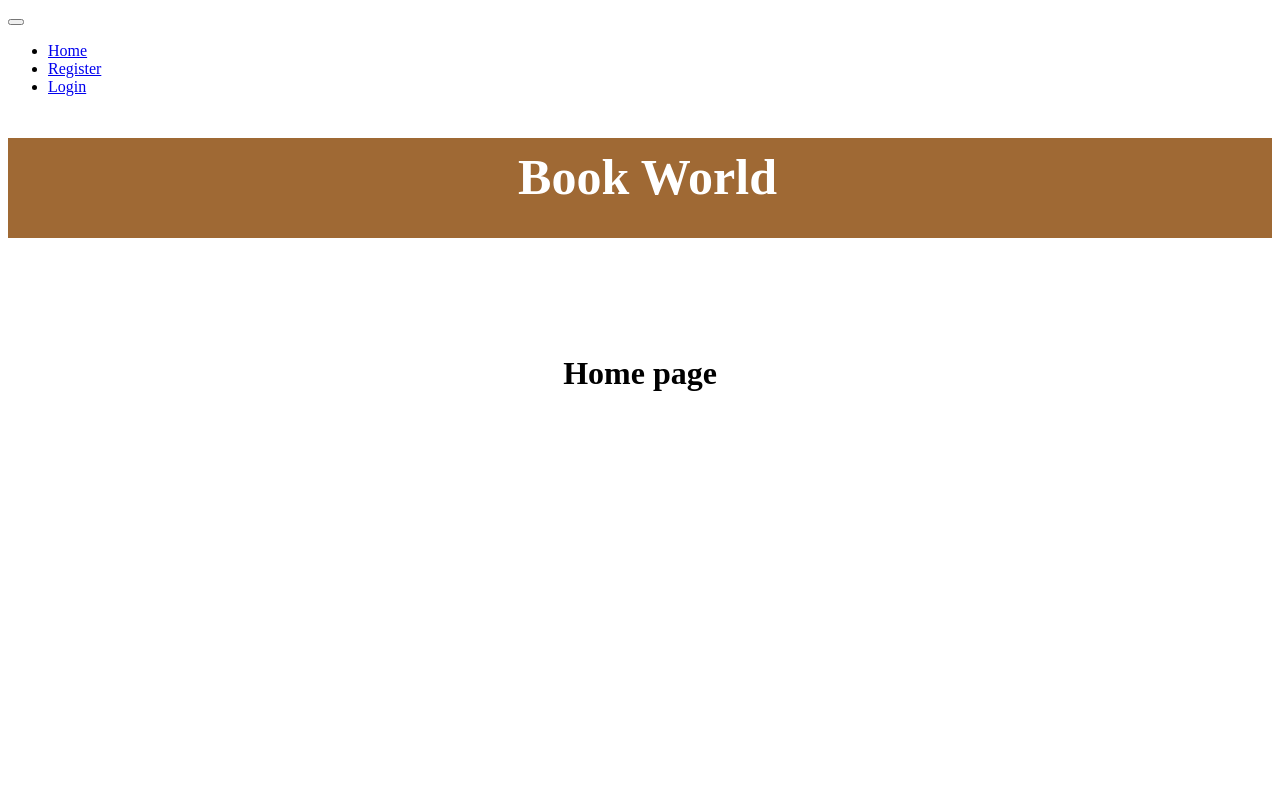
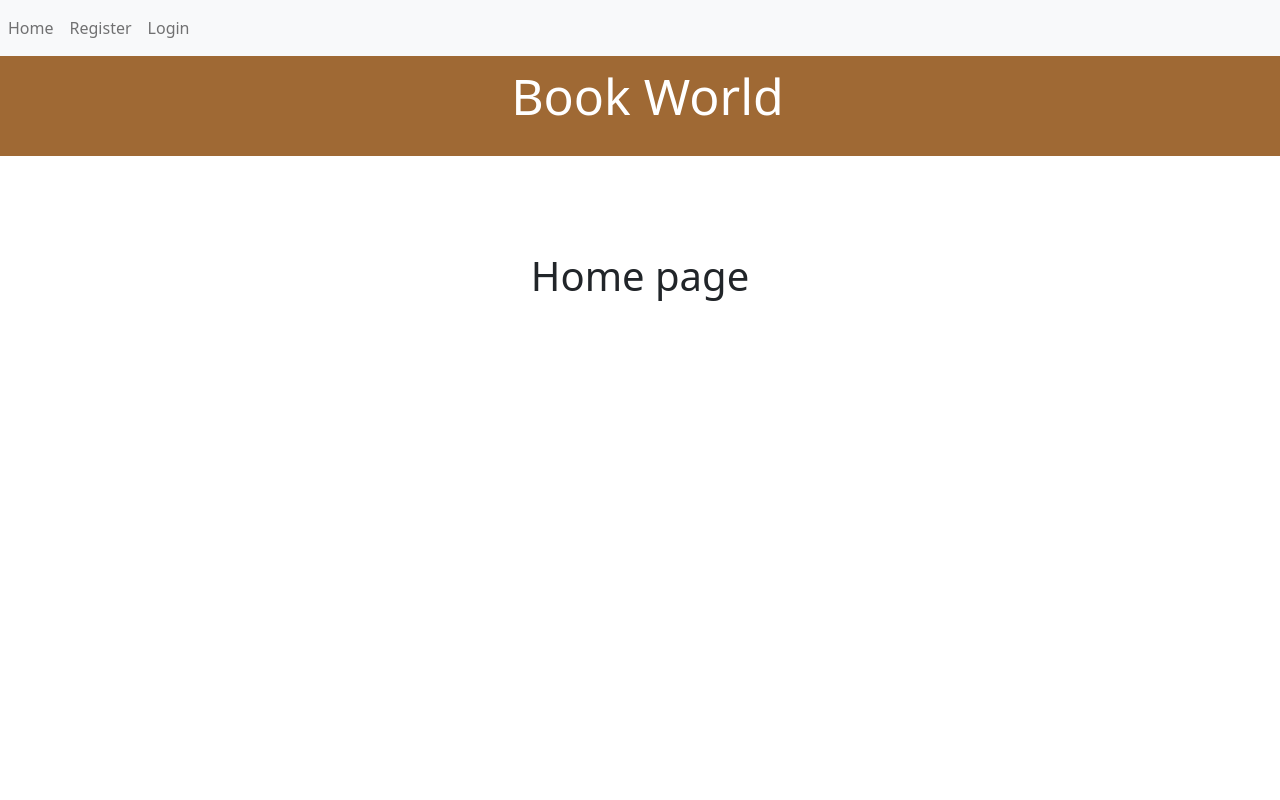
Before and after one commit to nmoras/mybookcommunity, a Next.js app: page / in a window 1280 px wide. Shown: the top 800 px of the page. Built offline with nearby package versions, Linux system fonts and the light colour scheme.

Commit message:
adds bootstrap cdn

```diff
--- a/src/components/Layout.js
+++ b/src/components/Layout.js
@@ -1,13 +1,17 @@
 import Footer from "./Footer";
 import Navbar from "./Navbar";
+import Head from "next/head";
 
 const Layout = ({ children }) => {
     return (
-        <div className="content">
-            <Navbar/>
-                {children}
-            <Footer/>
-       </div>
+        <>
+            <div className="content">
+
+                <Navbar/>
+                    {children}
+                <Footer/>
+            </div>
+        </>
      );
 }
 
--- a/src/pages/_app.js
+++ b/src/pages/_app.js
@@ -1,9 +1,17 @@
+import Head from 'next/head'
 import Layout from '../components/Layout'
 
 export default function App({ Component, pageProps }) {
   return (
-    <Layout>
+    <>
+    <Head>
+      <link href="https://cdn.jsdelivr.net/npm/bootstrap@5.0.0-beta1/dist/css/bootstrap.min.css" rel="stylesheet" integrity="sha384-giJF6kkoqNQ00vy+HMDP7azOuL0xtbfIcaT9wjKHr8RbDVddVHyTfAAsrekwKmP1" crossorigin="anonymous" />
+      <script src="https://cdn.jsdelivr.net/npm/bootstrap@5.0.0-beta1/dist/js/bootstrap.bundle.min.js" integrity="sha384-ygbV9kiqUc6oa4msXn9868pTtWMgiQaeYH7/t7LECLbyPA2x65Kgf80OJFdroafW" crossorigin="anonymous"></script>
+    </Head>
+     <Layout>
       <Component {...pageProps} />
     </Layout>
+    </>
+
   )
 }
```
